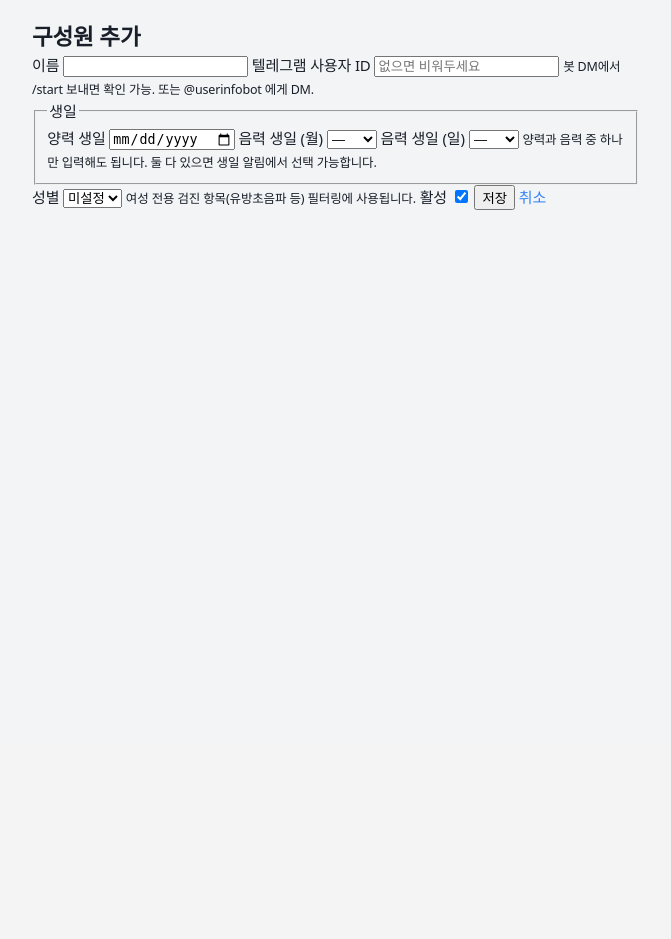
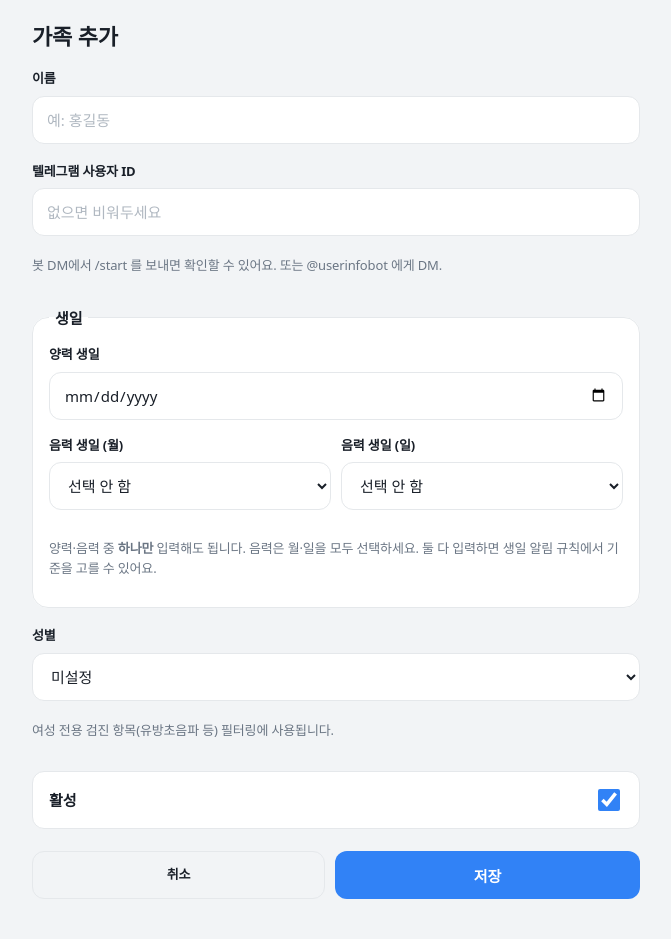
Before and after one commit to kimtaegyu1223/kinkeeper, a FastAPI app: template web/templates/members/form.html in a window 1280 px wide. Shown: the part 57-996 px from the top of the page, without its empty margins (304-975 px from the left). Before the commit the page ends 267 px from the top, so only its background shows below. Run offline with FastAPI, Linux system fonts and the light colour scheme; the template is opened without the code that fills it, so the values that code supplies are empty; parts of the project's set-up code (start-up, migrations or seed data) failed here and were passed over; some web fonts are replaced.

Commit message:
feat(web): 가족(members) 화면 카드 리스트·신규 폼 문법 개편
- members/list.html: 테이블 → 터치 친화 카드 리스트(이름·상태 pill·생일
  양/음·텔레그램 ID, 우측 수정/삭제). HTMX 삭제는 hx-target을
  closest .list-row로 보존. 빈 목록엔 빈 상태 카드(이모지+CTA).
- members/form.html: 신규 폼 문법(라벨 위·48px 인풋·포커스 링). 생일 입력
  UX 개선 — 음력 월/일을 field-row로 그룹핑, 양/음 택일·음력 월일 동시선택
  안내문 추가. label for/id로 접근성 보강. 폼 필드명·URL·동작은 그대로.

Co-Authored-By: Claude Opus 4.8 <noreply@anthropic.com>

```diff
--- a/web/templates/members/form.html
+++ b/web/templates/members/form.html
@@ -1,32 +1,40 @@
 {% extends "base.html" %}
-{% block title %}{{ "구성원 수정" if member else "구성원 추가" }} — KinKeeper{% endblock %}
+{% block title %}{{ "가족 수정" if member else "가족 추가" }} — KinKeeper{% endblock %}
 {% block content %}
-<h2>{{ "구성원 수정" if member else "구성원 추가" }}</h2>
+<div class="page-head">
+  <h1 class="page-title">{{ "가족 수정" if member else "가족 추가" }}</h1>
+</div>
 
-<form method="post">
-  <label>
-    이름
-    <input name="name" value="{{ member.name if member else '' }}" required maxlength="50" />
-  </label>
-  <label>
-    텔레그램 사용자 ID
-    <input name="telegram_user_id" type="number"
+<form class="form" method="post">
+  <div class="form-field">
+    <label class="form-label" for="f-name">이름</label>
+    <input class="form-input" id="f-name" name="name"
+           value="{{ member.name if member else '' }}" required maxlength="50"
+           placeholder="예: 홍길동" />
+  </div>
+
+  <div class="form-field">
+    <label class="form-label" for="f-tg">텔레그램 사용자 ID</label>
+    <input class="form-input" id="f-tg" name="telegram_user_id" type="number"
            value="{{ member.telegram_user_id if member and member.telegram_user_id else '' }}"
            placeholder="없으면 비워두세요" />
-    <small>봇 DM에서 /start 보내면 확인 가능. 또는 @userinfobot 에게 DM.</small>
-  </label>
+    <p class="form-hint">봇 DM에서 /start 를 보내면 확인할 수 있어요. 또는 @userinfobot 에게 DM.</p>
+  </div>
 
-  <fieldset>
+  <fieldset class="form-group">
     <legend>생일</legend>
-    <label>
-      양력 생일
-      <input name="birthday_solar" type="date"
+
+    <div class="form-field">
+      <label class="form-label" for="f-solar">양력 생일</label>
+      <input class="form-input" id="f-solar" name="birthday_solar" type="date"
              value="{{ member.birthday_solar.isoformat() if member and member.birthday_solar else '' }}" />
-    </label>
-    <label>
-      음력 생일 (월)
-      <select name="birthday_lunar_month">
-        <option value="">—</option>
+    </div>
+
+    <div class="field-row">
+      <div class="form-field">
+        <label class="form-label" for="f-lunar-m">음력 생일 (월)</label>
+        <select class="form-select" id="f-lunar-m" name="birthday_lunar_month">
+          <option value="">선택 안 함</option>
           {% for m in range(1, 13) %}
           <option value="{{ m }}"
             {{ "selected" if member and member.birthday_lunar and member.birthday_lunar.month == m }}>
@@ -34,11 +42,11 @@
           </option>
           {% endfor %}
         </select>
-    </label>
-    <label>
-      음력 생일 (일)
-      <select name="birthday_lunar_day">
-        <option value="">—</option>
+      </div>
+      <div class="form-field">
+        <label class="form-label" for="f-lunar-d">음력 생일 (일)</label>
+        <select class="form-select" id="f-lunar-d" name="birthday_lunar_day">
+          <option value="">선택 안 함</option>
           {% for d in range(1, 31) %}
           <option value="{{ d }}"
             {{ "selected" if member and member.birthday_lunar and member.birthday_lunar.day == d }}>
@@ -46,25 +54,34 @@
           </option>
           {% endfor %}
         </select>
-    </label>
-    <small>양력과 음력 중 하나만 입력해도 됩니다. 둘 다 있으면 생일 알림에서 선택 가능합니다.</small>
+      </div>
+    </div>
+
+    <p class="form-hint">
+      양력·음력 중 <b>하나만</b> 입력해도 됩니다. 음력은 월·일을 모두 선택하세요.
+      둘 다 입력하면 생일 알림 규칙에서 기준을 고를 수 있어요.
+    </p>
   </fieldset>
 
-  <label>
-    성별
-    <select name="gender">
+  <div class="form-field">
+    <label class="form-label" for="f-gender">성별</label>
+    <select class="form-select" id="f-gender" name="gender">
       <option value=""  {{ "selected" if not member or not member.gender }}>미설정</option>
       <option value="M" {{ "selected" if member and member.gender == 'M' }}>남성</option>
       <option value="F" {{ "selected" if member and member.gender == 'F' }}>여성</option>
     </select>
-    <small>여성 전용 검진 항목(유방초음파 등) 필터링에 사용됩니다.</small>
-  </label>
-  <label>
-    활성
-    <input name="active" type="checkbox"
+    <p class="form-hint">여성 전용 검진 항목(유방초음파 등) 필터링에 사용됩니다.</p>
+  </div>
+
+  <div class="form-check">
+    <label class="form-check__label" for="f-active">활성</label>
+    <input id="f-active" name="active" type="checkbox"
            {{ "checked" if not member or member.active else "" }} />
-  </label>
-  <button type="submit">저장</button>
-  <a href="/members" role="button" class="secondary">취소</a>
+  </div>
+
+  <div class="form-actions">
+    <a class="btn btn--secondary" href="/members" style="height:48px">취소</a>
+    <button class="btn btn--primary" type="submit">저장</button>
+  </div>
 </form>
 {% endblock %}
```
Also changed, not shown: web/templates/members/list.html (+45 -35 lines). Lines whose indentation alone changed are shown as unchanged.
